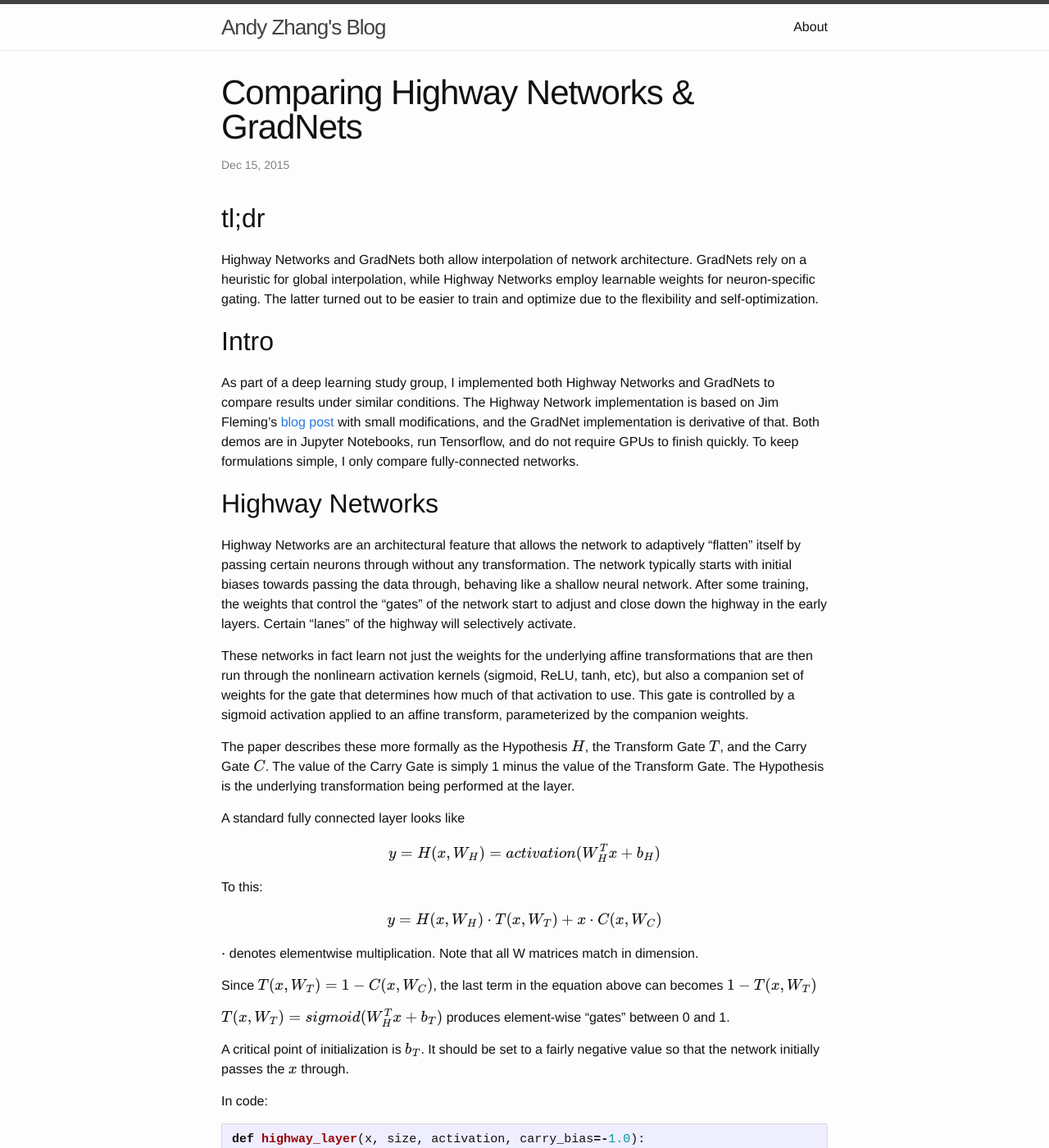
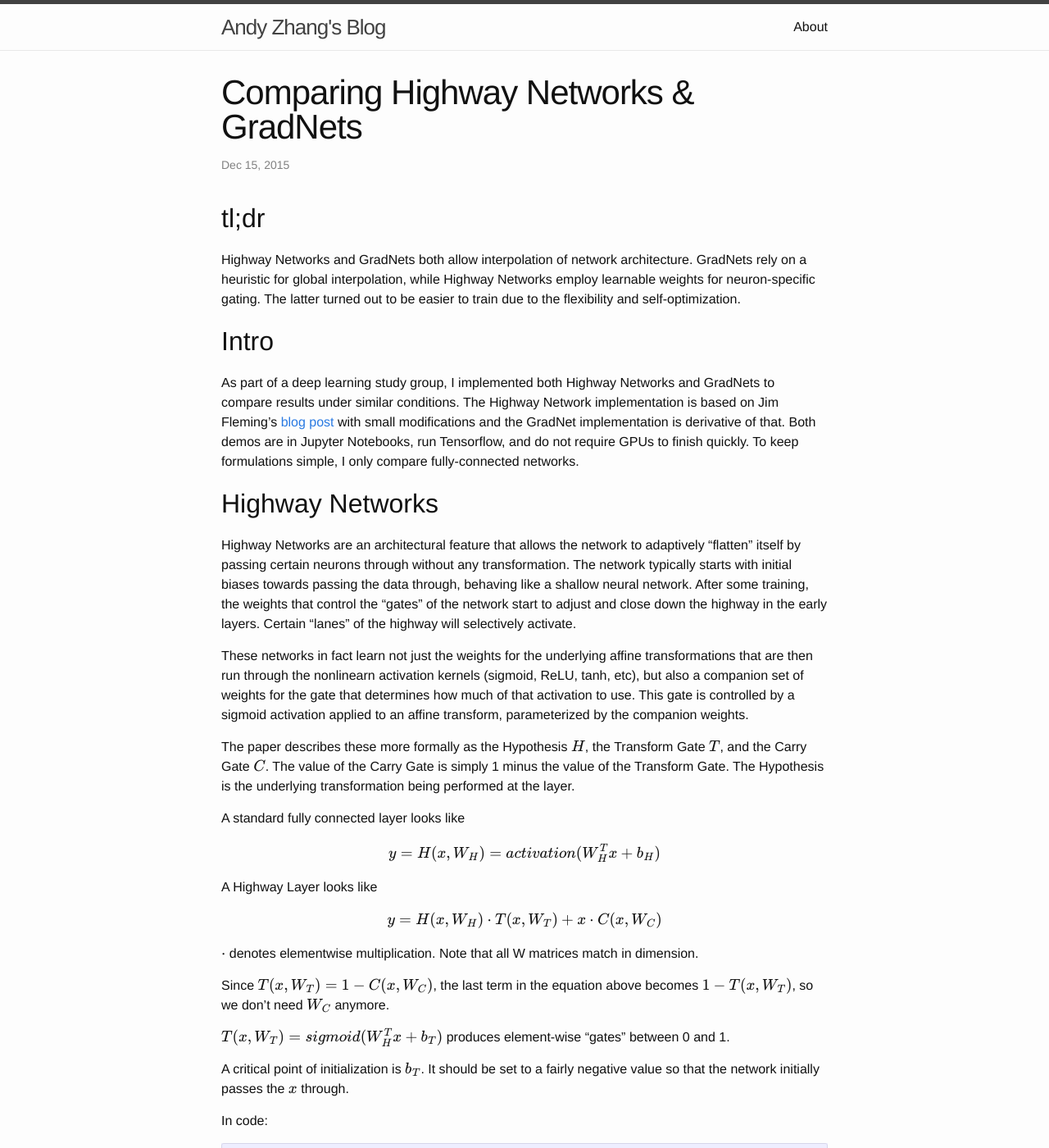
Before and after one commit to ZhangBanger/zhangbanger.github.io, a Jekyll site: the page built from _posts/2015-12-30-highway-net-vs-gradnet.md, in a window 1280 px wide and 1400 px high. Shown: the whole window at 82% size. Built offline with Jekyll 4.4.1, drawn with Linux system fonts in a browser that asks for light colours; Markdown is read by kramdown in place of the engine named in the settings; formulas are drawn with MathJax 3; some of the changed text lies outside the part shown.

```diff
--- a/_posts/2015-12-30-highway-net-vs-gradnet.md
+++ b/_posts/2015-12-30-highway-net-vs-gradnet.md
@@ -8,11 +8,11 @@ categories:
 
 ## tl;dr
 
-Highway Networks and GradNets both allow interpolation of network architecture. GradNets rely on a heuristic for global interpolation, while Highway Networks employ learnable weights for neuron-specific gating. The latter turned out to be easier to train and optimize due to the flexibility and self-optimization.
+Highway Networks and GradNets both allow interpolation of network architecture. GradNets rely on a heuristic for global interpolation, while Highway Networks employ learnable weights for neuron-specific gating. The latter turned out to be easier to train due to the flexibility and self-optimization.
 
 ## Intro
 
-As part of a deep learning study group, I implemented both Highway Networks and GradNets to compare results under similar conditions. The Highway Network implementation is based on Jim Fleming's [blog post](https://medium.com/jim-fleming/highway-networks-with-tensorflow-1e6dfa667daa#.7z1d6allb) with small  modifications, and the GradNet implementation is derivative of that. Both demos are in Jupyter Notebooks, run Tensorflow, and do not require GPUs to finish quickly. To keep formulations simple, I only compare fully-connected networks.
+As part of a deep learning study group, I implemented both Highway Networks and GradNets to compare results under similar conditions. The Highway Network implementation is based on Jim Fleming's [blog post](https://medium.com/jim-fleming/highway-networks-with-tensorflow-1e6dfa667daa#.7z1d6allb) with small  modifications and the GradNet implementation is derivative of that. Both demos are in Jupyter Notebooks, run Tensorflow, and do not require GPUs to finish quickly. To keep formulations simple, I only compare fully-connected networks.
 
 ## Highway Networks
 
@@ -28,7 +28,7 @@ $$
 y = H(x, W_H) = activation(W_H^Tx + b_H)
 $$
 
-To this:
+A Highway Layer looks like
 
 $$
 y = H(x, W_H) \cdot T(x, W_T) + x \cdot C(x, W_C)
@@ -36,7 +36,7 @@ $$
 
 $\cdot$ denotes elementwise multiplication. Note that all W matrices match in dimension.
 
-Since $T(x, W_T) = 1 - C(x, W_C)$, the last term in the equation above can becomes $1 - T(x, W_T)$
+Since $T(x, W_T) = 1 - C(x, W_C)$, the last term in the equation above becomes $1 - T(x, W_T)$, so we don't need $W_C$ anymore.
 
 $T(x, W_T) = sigmoid(W_H^Tx + b_T)$ produces element-wise "gates" between 0 and 1.
 
```
Also changed, not shown: other parts of _posts/2015-12-30-highway-net-vs-gradnet.md (+12 -2 lines).
